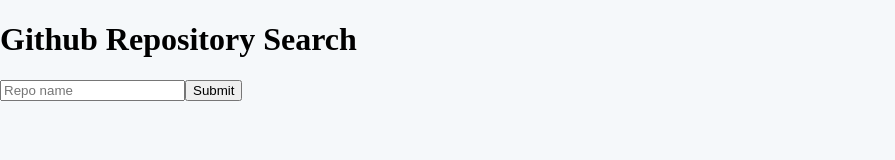
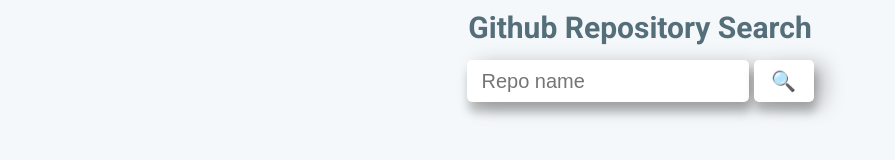
Before and after one commit to akmanon/RepoSeacrh, a React app: page / in a window 1280 px wide. Shown: the whole page, without its empty margins (0-895 px from the left). Built offline with nearby package versions, Linux system fonts and the light colour scheme.

Commit message:
some css style add

```diff
--- a/public/index.html
+++ b/public/index.html
@@ -1,16 +1,22 @@
 <!DOCTYPE html>
 <html lang="en">
-
   <head>
-	<meta charset="utf-8">
-	<meta name="viewport" content="width=device-width, initial-scale=1, shrink-to-fit=no">
-	<meta name="theme-color" content="#000000">
+    <meta charset="utf-8" />
+    <meta
+      name="viewport"
+      content="width=device-width, initial-scale=1, shrink-to-fit=no"
+    />
+    <meta name="theme-color" content="#000000" />
     <!--
       manifest.json provides metadata used when your web app is added to the
       homescreen on Android. See https://developers.google.com/web/fundamentals/engage-and-retain/web-app-manifest/
     -->
-	<link rel="manifest" href="%PUBLIC_URL%/manifest.json">
-	<link rel="shortcut icon" href="%PUBLIC_URL%/favicon.ico">
+    <link rel="manifest" href="%PUBLIC_URL%/manifest.json" />
+    <link rel="shortcut icon" href="%PUBLIC_URL%/favicon.ico" />
+    <link
+      href="https://fonts.googleapis.com/css?family=Roboto:400,700,900"
+      rel="stylesheet"
+    />
     <!--
       Notice the use of %PUBLIC_URL% in the tags above.
       It will be replaced with the URL of the `public` folder during the build.
@@ -20,13 +26,11 @@
       work correctly both with client-side routing and a non-root public URL.
       Learn how to configure a non-root public URL by running `npm run build`.
     -->
-	<title>React App</title>
+    <title>Repo Search</title>
   </head>
 
   <body>
-	<noscript>
-		You need to enable JavaScript to run this app.
-	</noscript>
+    <noscript> You need to enable JavaScript to run this app. </noscript>
     <div id="root"></div>
     <!--
       This HTML file is a template.
@@ -39,5 +43,4 @@
       To create a production bundle, use `npm run build` or `yarn build`.
     -->
   </body>
-
 </html>
--- a/src/List.js
+++ b/src/List.js
@@ -7,17 +7,19 @@
       <ul>
         {this.props.result.map(item => (
           <li key={item.id}>
+            <div className="result-item">
               <div className="item-name">
                 <a href={item.html_url}>
-                <h1>{item.name}</h1>
+                  <h3>{item.name}</h3>
                 </a>
-              <div className="item-stars">{item.stargazers_count}</div>
+                <div className="item-stars">🌟{item.stargazers_count}</div>
               </div>
               <div className="item-full-name">
-              <h3>{item.full_name}</h3>
+                <p>{item.full_name}</p>
               </div>
               <div className="item-desc">
-              <h2>{item.description}</h2>
+                <h4>{item.description}</h4>
+              </div>
             </div>
           </li>
         ))}
--- a/src/index.js
+++ b/src/index.js
@@ -34,21 +34,24 @@
   };
   render() {
     return (
-      <div>
-        <div>
-          <h1>Github Repository Search</h1>
+      <React.Fragment>
+        <div className="app-bar">Github Repository Search</div>
+        <div className="app-input-btn">
+          <input
+            className="input-search"
+            type="text"
+            onChange={this.handleChange}
+            value={this.state.value}
+            placeholder="Repo name"
+          />
+          <button className="search-btn" onClick={this.handleSubmit}>
+            🔍
+          </button>
         </div>
-        <input
-          type="text"
-          onChange={this.handleChange}
-          value={this.state.value}
-          placeholder="Repo name"
-        />
-        <button onClick={this.handleSubmit}>Submit</button>
-        <div>
+        <div className="result">
           <List result={this.state.result} />
         </div>
-      </div>
+      </React.Fragment>
     );
   }
 }
--- a/src/styles.css
+++ b/src/styles.css
@@ -3,8 +3,70 @@
   margin: 0;
   padding: 0;
   background-color: #f5f8fa;
+  color: #546e7a;
+  font-family: "Roboto", sans-serif;
+  font-weight: 600;
+  width: 100%;
 }
-.App {
-  font-family: sans-serif;
-  text-align: center;
+#root {
+  display: flex;
+  flex-direction: column;
+  align-items: center;
+  margin: 10px;
 }
+.app-bar {
+  align-self: center;
+  font-size: 30px;
+}
+.app-input-btn {
+  display: flex;
+  margin: 15px;
+  align-items: center;
+}
+.input-search {
+  border: none;
+  outline: none;
+  border-radius: 5px;
+  padding-left: 15px;
+  line-height: 35px;
+  height: 40px;
+  font-size: 20px;
+  box-shadow: 10px 4px 20px rgba(0, 0, 0, 0.25),
+    2px 10px 10px rgba(0, 0, 0, 0.22);
+}
+.search-btn {
+  cursor: pointer;
+  outline: none;
+  border: none;
+  border-radius: 5px;
+  background-color: #fff;
+  color: #000;
+  font-size: 20px;
+  width: 60px;
+  height: 42px;
+  margin-left: 5px;
+  box-shadow: 10px 4px 20px rgba(0, 0, 0, 0.25),
+    2px 10px 10px rgba(0, 0, 0, 0.22);
+}
+.result {
+  display: flex;
+  align-items: center;
+  justify-content: center;
+}
+ul {
+  list-style-type: none;
+  margin: 0;
+  padding: 0;
+}
+.result-item {
+  display: flex;
+  flex-direction: column;
+  max-width: 700px;
+  min-width: 360px;
+  margin: 10px;
+}
+.item-name {
+  display: flex;
+  align-items: center;
+  justify-content: space-between;
+}
```
Lines whose indentation alone changed are shown as unchanged.
